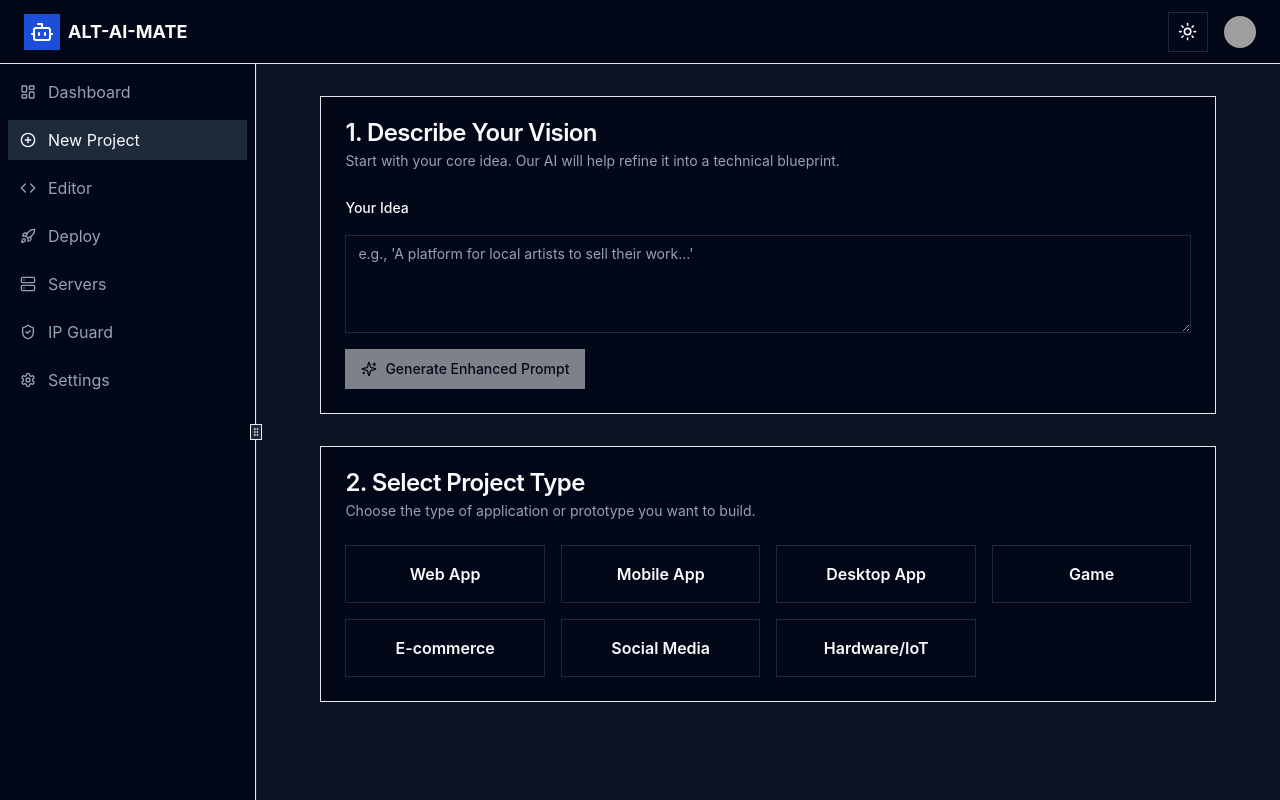
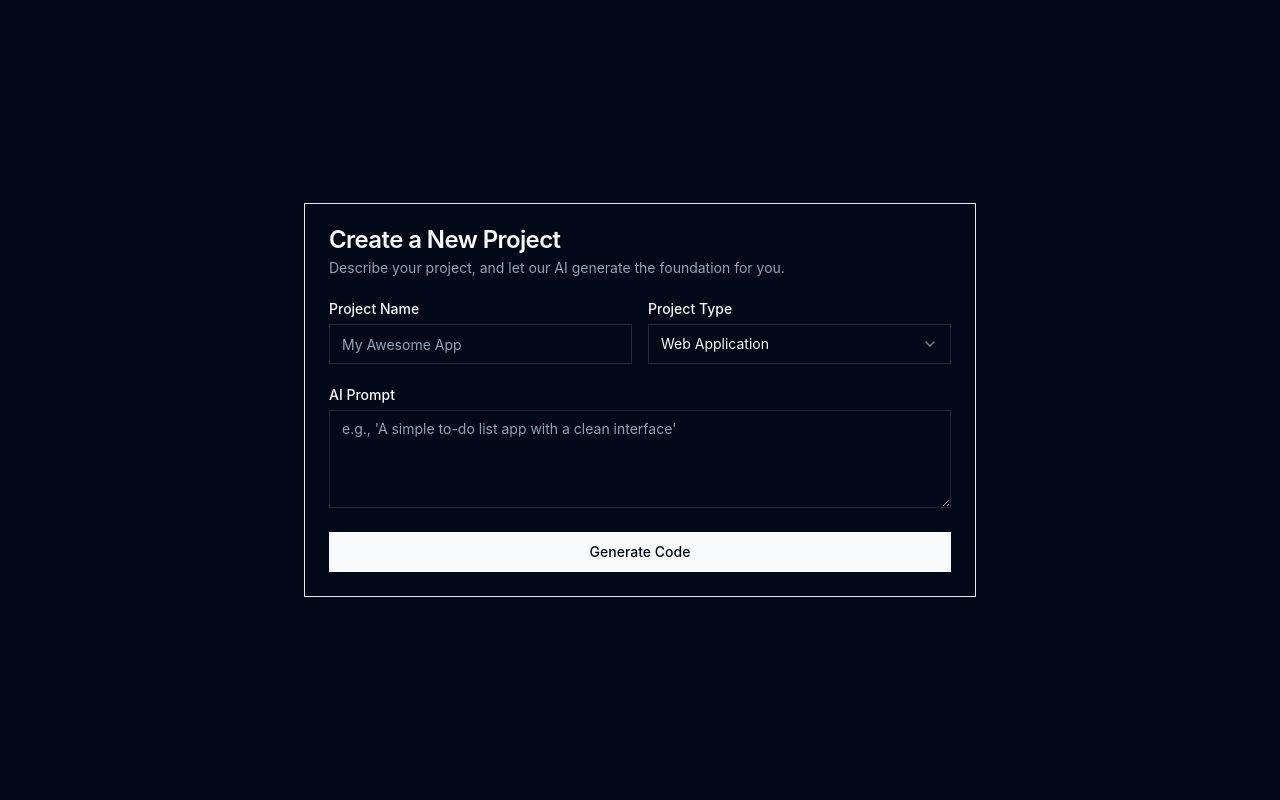
Before and after one commit to Ihateipods4ever/alt-ai-mate, a React (Vite) app in the folder packages/client/: page /new-project in a window 1280 px wide. Built offline with nearby package versions, Linux system fonts and the light colour scheme; grey boxes are pictures that could not be loaded.

Commit message:
fixing code gen again

```diff
--- a/packages/client/src/App.tsx
+++ b/packages/client/src/App.tsx
@@ -1,58 +1,21 @@
-import { BrowserRouter, Route, Routes } from 'react-router-dom';
-import { useState } from 'react';
-import { ResizableHandle, ResizablePanel, ResizablePanelGroup } from '@/components/ui/resizable';
-import Header from './components/layout/Header';
-import Sidebar from './components/layout/Sidebar';
-import DashboardPage from './pages/DashboardPage';
+import { BrowserRouter as Router, Routes, Route, Navigate } from 'react-router-dom';
 import NewProjectPage from './pages/NewProjectPage';
 import EditorPage from './pages/EditorPage';
-import DeployPage from './pages/DeployPage';
-import ServersPage from './pages/ServerPage';
-import IpGuardPage from './pages/IpGuardPage';
-import SettingsPage from './pages/SettingsPage';
-import BillingPage from './pages/BillingPage';
-import NotFoundPage from './pages/NotFoundPage';
 
+/**
+ * Main application component with routing.
+ */
 function App() {
-  const [isCollapsed, setIsCollapsed] = useState(false);
-
   return (
-    <BrowserRouter>
-      <div className="flex h-screen w-full flex-col">
-        <Header />
-        <div className="flex h-[calc(100vh-theme(height.16))] w-full">
-          <ResizablePanelGroup direction="horizontal" className="h-full w-full">
-            <ResizablePanel
-              collapsible
-              collapsedSize={4}
-              minSize={15}
-              maxSize={20}
-              onCollapse={() => setIsCollapsed(true)}
-              onExpand={() => setIsCollapsed(false)}
-              className={`transition-all duration-300 ease-in-out ${isCollapsed ? 'min-w-[50px]' : 'min-w-[250px]'}`}
-            >
-              <Sidebar isCollapsed={isCollapsed} />
-            </ResizablePanel>
-            <ResizableHandle withHandle />
-            <ResizablePanel defaultSize={80}>
-              <main className="h-full overflow-auto bg-muted/40 p-4 md:p-6 lg:p-8">
-                <Routes>
-                  <Route path="/" element={<DashboardPage />} />
-                  <Route path="/new-project" element={<NewProjectPage />} />
-                  <Route path="/editor" element={<EditorPage />} />
-                  <Route path="/deploy" element={<DeployPage />} />
-                  <Route path="/servers" element={<ServersPage />} />
-                  <Route path="/ip-guard" element={<IpGuardPage />} />
-                  <Route path="/settings" element={<SettingsPage />} />
-                  <Route path="/billing" element={<BillingPage />} />
-                  <Route path="*" element={<NotFoundPage />} />
-                </Routes>
-              </main>
-            </ResizablePanel>
-          </ResizablePanelGroup>
-        </div>
+    <Router>
+      <div className="h-screen w-screen bg-background text-foreground p-4 flex items-center justify-center">
+        <Routes>
+          <Route path="/" element={<Navigate to="/new-project" />} />
+          <Route path="/new-project" element={<NewProjectPage />} />
+          <Route path="/editor" element={<EditorPage />} />
+        </Routes>
       </div>
-    </BrowserRouter>
+    </Router>
   );
 }
 
--- a/packages/client/src/pages/NewProjectPage.tsx
+++ b/packages/client/src/pages/NewProjectPage.tsx
@@ -1,155 +1,104 @@
 import { useState } from 'react';
 import { useNavigate } from 'react-router-dom';
 import { Button } from "@/components/ui/button";
-import { Card, CardContent, CardDescription, CardHeader, CardTitle } from "@/components/ui/card";
+import { Card, CardContent, CardDescription, CardFooter, CardHeader, CardTitle } from "@/components/ui/card";
+import { Input } from "@/components/ui/input";
 import { Label } from "@/components/ui/label";
+import { Select, SelectContent, SelectItem, SelectTrigger, SelectValue } from "@/components/ui/select";
 import { Textarea } from "@/components/ui/textarea";
-import { Loader2, Sparkles, MoveRight } from 'lucide-react';
-import { cn } from '@/lib/utils';
-import { Select, SelectContent, SelectItem, SelectTrigger, SelectValue } from '@/components/ui/select';
+import { Loader2 } from 'lucide-react';
 
-// Configuration for project types and their specific forms
-const projectTypes = [
-    { id: 'web', name: 'Web App' },
-    { id: 'mobile', name: 'Mobile App' },
-    { id: 'desktop', name: 'Desktop App' },
-    { id: 'game', name: 'Game' },
-    { id: 'ecommerce', name: 'E-commerce' },
-    { id: 'social', name: 'Social Media' },
-    { id: 'hardware', name: 'Hardware/IoT' },
-];
-
-const dynamicFields = {
-    web: [
-        { id: 'frontend', label: 'Frontend Framework', options: ['React', 'Vue', 'Svelte', 'Angular'] },
-        { id: 'backend', label: 'Backend Language', options: ['Node.js', 'Python', 'Go', 'Rust'] },
-    ],
-    mobile: [
-        { id: 'platform', label: 'Platform', options: ['iOS & Android (Cross-Platform)', 'iOS (Native)', 'Android (Native)'] },
-    ],
-    desktop: [
-        { id: 'os', label: 'Target OS', options: ['macOS, Windows, Linux', 'macOS only', 'Windows only'] },
-    ],
-    hardware: [
-        { id: 'microcontroller', label: 'Microcontroller', options: ['Arduino', 'Raspberry Pi', 'ESP32'] },
-        { id: 'components', label: 'Key Components', options: ['Sensors', 'Actuators', 'Displays'] },
-    ],
-};
+// Use Vite's env variable for the API URL, with a fallback for local development.
+const API_URL = import.meta.env.VITE_API_URL || 'http://localhost:3001';
 
 /**
- * Phase 2: The AI Project Creation Hub
- * Guides the user through creating a new project, from idea to detailed requirements.
+ * Phase 2: The New Project page where users define their project.
  */
 function NewProjectPage() {
     const navigate = useNavigate();
+    const [projectName, setProjectName] = useState('');
+    const [projectType, setProjectType] = useState('web');
     const [prompt, setPrompt] = useState('');
-    const [reconstructedPrompt, setReconstructedPrompt] = useState('');
-    const [isGenerating, setIsGenerating] = useState(false);
-    const [selectedType, setSelectedType] = useState<string | null>(null);
+    const [isLoading, setIsLoading] = useState(false);
+    const [error, setError] = useState('');
 
-    // Simulate AI prompt enhancement
-    const handleGeneratePrompt = () => {
-        if (!prompt) return;
-        setIsGenerating(true);
-        setTimeout(() => {
-            const enhanced = `Based on the user's idea of "${prompt}", construct a full-stack application with the following architecture:
-- A scalable and responsive frontend using modern web technologies.
-- A robust backend API to handle data processing and business logic.
-- A secure and efficient database schema.
-- Comprehensive user authentication and authorization mechanisms.
-- The system should be designed for high availability and deployed on a cloud-native infrastructure.`;
-            setReconstructedPrompt(enhanced);
-            setIsGenerating(false);
-        }, 1500);
-    };
+    const handleGenerateCode = async () => {
+        if (!prompt || !projectName) {
+            setError('Please provide a project name and a prompt.');
+            return;
+        }
+        setIsLoading(true);
+        setError('');
 
-    // Navigate to editor on final step
-    const handleStartBuilding = () => {
-        // Pass project type to editor page via state
-        navigate('/editor', { state: { projectType: selectedType } });
+        try {
+            const response = await fetch(`${API_URL}/api/generate-code`, {
+                method: 'POST',
+                headers: { 'Content-Type': 'application/json' },
+                body: JSON.stringify({ prompt, projectType, name: projectName })
+            });
+
+            if (!response.ok) {
+                const errorData = await response.json();
+                throw new Error(errorData.error || 'An unknown error occurred.');
+            }
+
+            const data = await response.json();
+
+            // Navigate to the editor page with the generated code and project type in the state.
+            navigate('/editor', {
+                state: {
+                    generatedCode: data.code,
+                    projectType: projectType,
+                }
+            });
+
+        } catch (err: any) {
+            setError(err.message);
+        } finally {
+            setIsLoading(false);
+        }
     };
 
     return (
-        <div className="mx-auto max-w-4xl space-y-8">
-            {/* Step 1: Smart Prompt Engine */}
-            <Card>
+        <Card className="w-full max-w-2xl">
             <CardHeader>
-                    <CardTitle>1. Describe Your Vision</CardTitle>
-                    <CardDescription>Start with your core idea. Our AI will help refine it into a technical blueprint.</CardDescription>
+                <CardTitle>Create a New Project</CardTitle>
+                <CardDescription>Describe your project, and let our AI generate the foundation for you.</CardDescription>
             </CardHeader>
-                <CardContent className="space-y-4">
-                    <Label htmlFor="prompt-input">Your Idea</Label>
-                    <Textarea id="prompt-input" placeholder="e.g., 'A platform for local artists to sell their work...'" rows={4} value={prompt} onChange={(e) => setPrompt(e.target.value)} />
-                    <Button onClick={handleGeneratePrompt} disabled={isGenerating || !prompt}>
-                        {isGenerating ? <Loader2 className="mr-2 h-4 w-4 animate-spin" /> : <Sparkles className="mr-2 h-4 w-4" />}
-                        Generate Enhanced Prompt
-                    </Button>
-                    {reconstructedPrompt && (
-                        <div>
-                            <Label htmlFor="reconstructed-prompt">Reconstructed Prompt</Label>
-                            <Textarea id="reconstructed-prompt" readOnly value={reconstructedPrompt} rows={6} className="mt-2 bg-muted" />
+            <CardContent className="grid gap-6">
+                <div className="grid grid-cols-2 gap-4">
+                    <div className="grid gap-2">
+                        <Label htmlFor="project-name">Project Name</Label>
+                        <Input id="project-name" placeholder="My Awesome App" value={projectName} onChange={e => setProjectName(e.target.value)} />
                     </div>
-                    )}
-                </CardContent>
-            </Card>
-
-            {/* Step 2: Project Type Selection */}
-            <Card>
-                <CardHeader>
-                    <CardTitle>2. Select Project Type</CardTitle>
-                    <CardDescription>Choose the type of application or prototype you want to build.</CardDescription>
-                </CardHeader>
-                <CardContent className="grid grid-cols-2 gap-4 md:grid-cols-3 lg:grid-cols-4">
-                    {projectTypes.map((type) => (
-                        <button
-                            key={type.id}
-                            onClick={() => setSelectedType(type.id)}
-                            className={cn(
-                                'rounded-lg border p-4 text-center transition-all hover:shadow-lg',
-                                selectedType === type.id ? 'border-primary ring-2 ring-primary' : 'border-border'
-                            )}
-                        >
-                            <p className="font-semibold">{type.name}</p>
-                        </button>
-                    ))}
-                </CardContent>
-            </Card>
-
-            {/* Step 3: Dynamic Requirements Form */}
-            {selectedType && dynamicFields[selectedType as keyof typeof dynamicFields] && (
-                 <Card>
-                    <CardHeader>
-                        <CardTitle>3. Specify Details</CardTitle>
-                        <CardDescription>Provide more information based on your project type.</CardDescription>
-                    </CardHeader>
-                    <CardContent className="space-y-4">
-                        {dynamicFields[selectedType as keyof typeof dynamicFields].map((field) => (
-                             <div key={field.id} className="space-y-2">
-                                <Label>{field.label}</Label>
-                                <Select>
-                                    <SelectTrigger>
-                                        <SelectValue placeholder={`Select ${field.label}...`} />
+                    <div className="grid gap-2">
+                        <Label htmlFor="project-type">Project Type</Label>
+                        <Select value={projectType} onValueChange={setProjectType}>
+                            <SelectTrigger id="project-type">
+                                <SelectValue placeholder="Select type" />
                             </SelectTrigger>
                             <SelectContent>
-                                        {field.options.map(option => <SelectItem key={option} value={option}>{option}</SelectItem>)}
+                                <SelectItem value="web">Web Application</SelectItem>
+                                <SelectItem value="mobile">Mobile Application</SelectItem>
+                                <SelectItem value="desktop">Desktop Application</SelectItem>
+                                <SelectItem value="hardware">Hardware/IoT</SelectItem>
                             </SelectContent>
                         </Select>
                     </div>
-                        ))}
+                </div>
+                <div className="grid gap-2">
+                    <Label htmlFor="prompt">AI Prompt</Label>
+                    <Textarea id="prompt" placeholder="e.g., 'A simple to-do list app with a clean interface'" rows={4} value={prompt} onChange={e => setPrompt(e.target.value)} />
+                </div>
+                {error && <p className="text-sm text-destructive">{error}</p>}
             </CardContent>
+            <CardFooter>
+                <Button onClick={handleGenerateCode} disabled={isLoading} className="w-full">
+                    {isLoading ? <Loader2 className="mr-2 h-4 w-4 animate-spin" /> : null}
+                    {isLoading ? 'Generating...' : 'Generate Code'}
+                </Button>
+            </CardFooter>
         </Card>
-            )}
-
-            {/* Final action button */}
-            {selectedType && (
-                <div className="text-center">
-                    <Button size="lg" onClick={handleStartBuilding}>
-                        Start Building
-                        <MoveRight className="ml-2 h-5 w-5" />
-                    </Button>
-                </div>
-            )}
-        </div>
     );
 }
 
--- /dev/null
+++ b/packages/client/src/vite-env.d.ts
@@ -0,0 +1 @@
+/// <reference types="vite/client" />
```
Also changed, not shown: 1 other file (tests, documents, lock files or other folders). Lines whose indentation alone changed are shown as unchanged.
